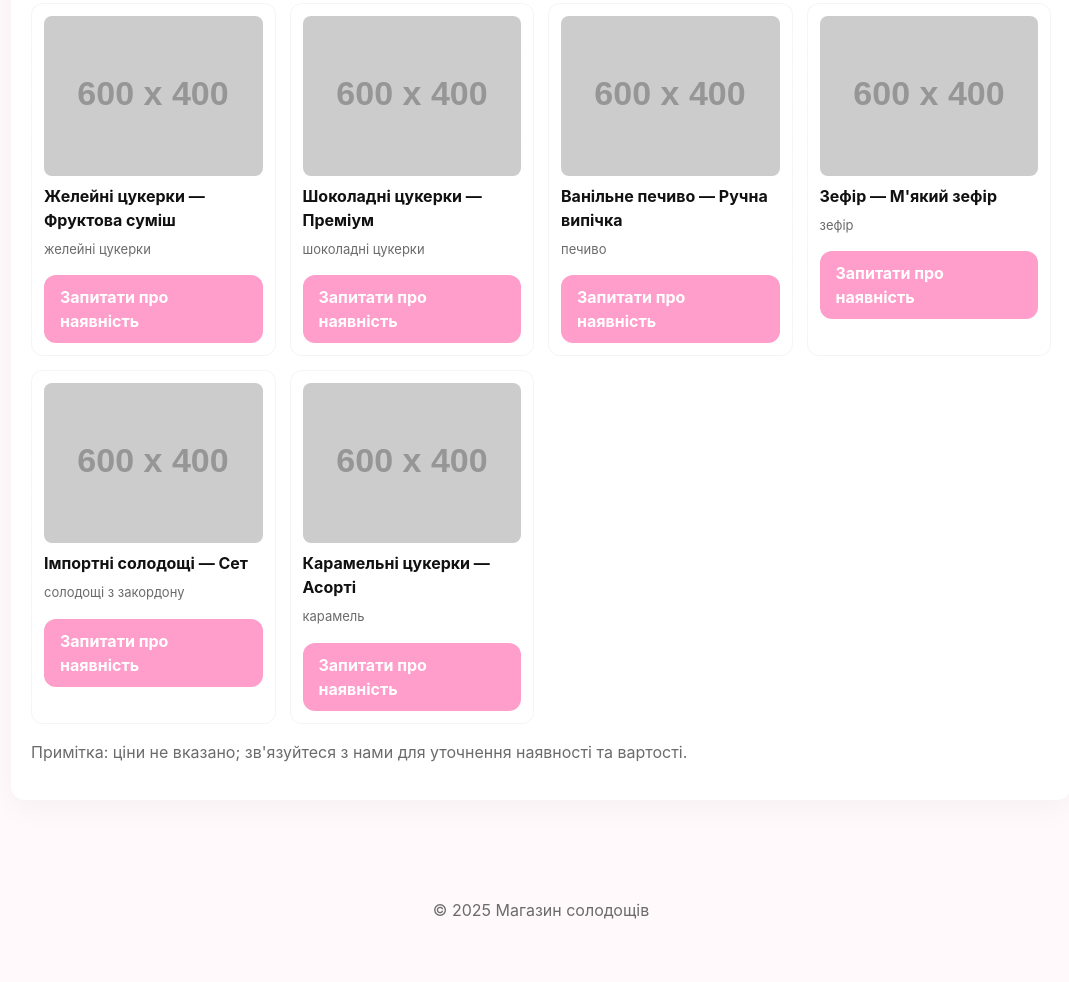
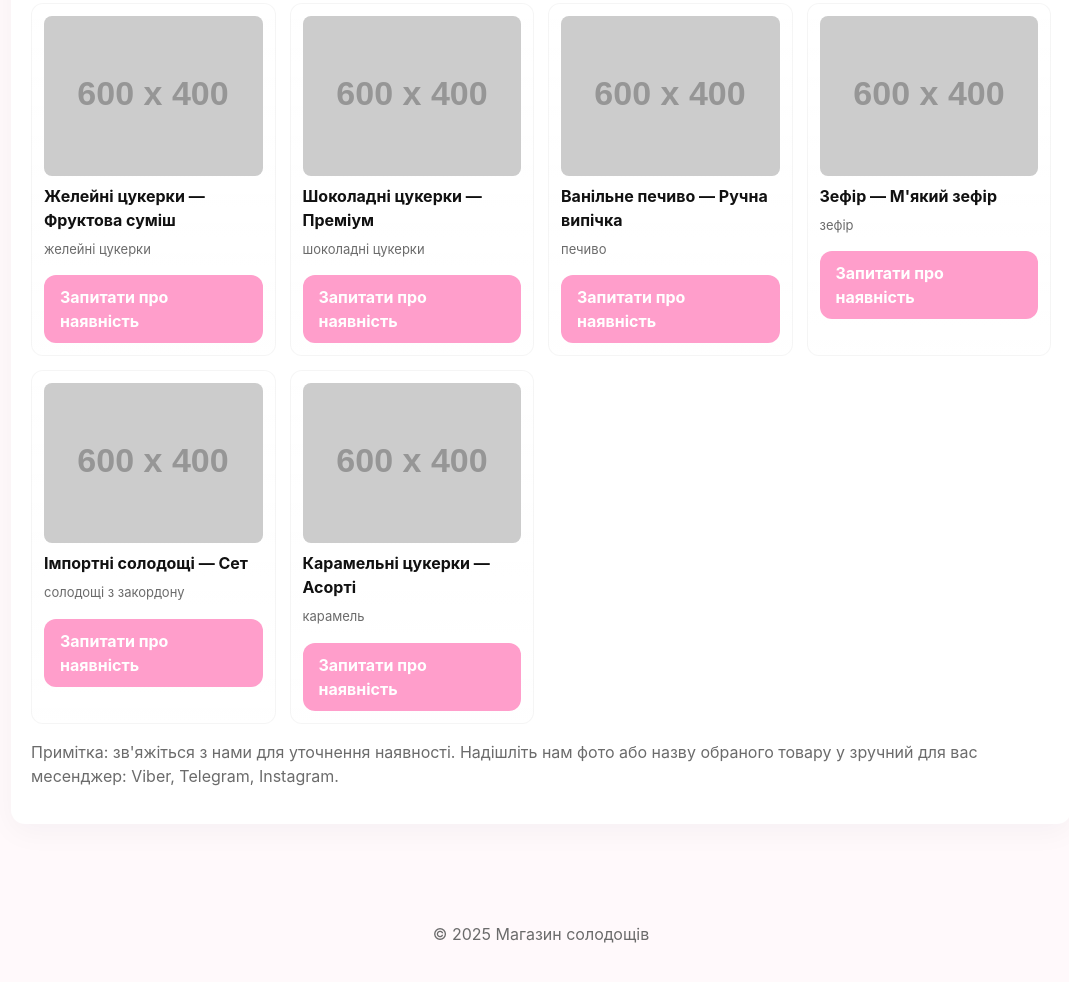
Before and after one commit to YevheniiaMyronenko/sweets, a plain HTML site: page catalog.html in a window 1280 px wide. Shown: the part 307-1289 px from the top of the page, without its empty margins (99-1168 px from the left). Drawn offline with Linux system fonts and the light colour scheme; placeholder pictures from the web are drawn by us.

Commit message:
Update catalog.html

```diff
--- a/catalog.html
+++ b/catalog.html
@@ -37,7 +37,7 @@
       </div>
 
       <div id="productsGrid" class="products-grid"></div>
-      <p class="muted">Примітка: ціни не вказано; зв'язуйтеся з нами для уточнення наявності та вартості.</p>
+      <p class="muted">Примітка: зв'яжіться з нами для уточнення наявності. Надішліть нам фото або назву обраного товару у зручний для вас месенджер: Viber, Telegram, Instagram.</p>
     </section>
   </main>
 
```
